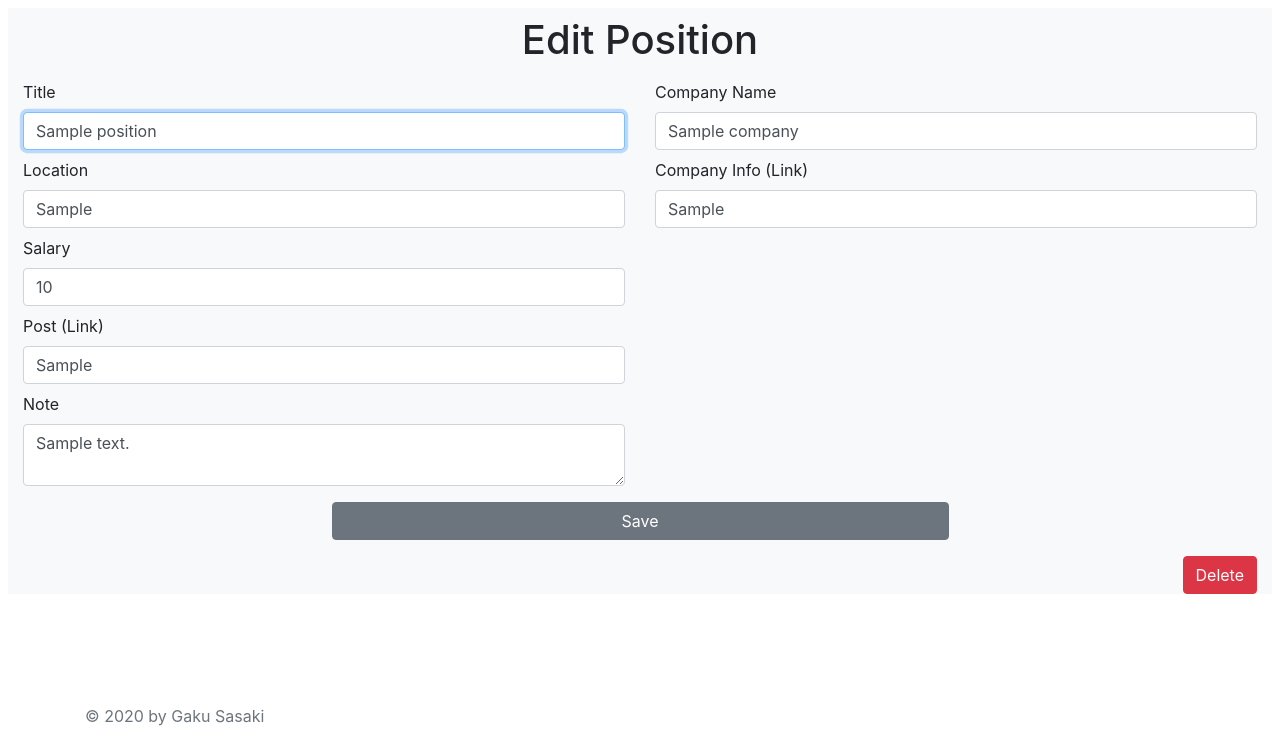
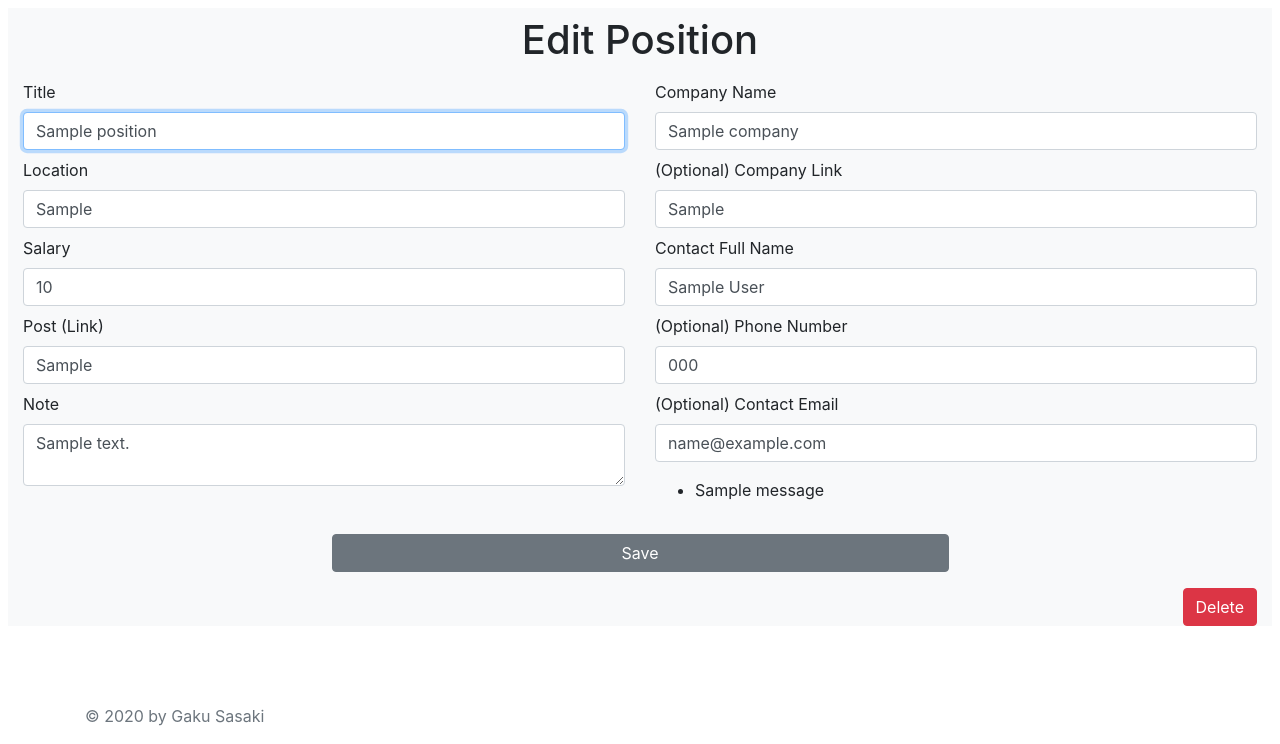
Before and after one commit to gsasaki23/reach_project, a Django app: template reach_app/templates/edit.html in a window 1280 px wide. Shown: the part 56-800 px from the top of the page. Run offline with Django 3.2, Linux system fonts and the light colour scheme; the template is opened without the code that fills it: values that come from a table or form of the project are taken from there, others are empty; tables that the repository leaves empty hold one stand-in row (values such as "Sample post"); one stand-in notice (Sample message) is shown; some libraries are stand-ins or nearby versions.

Commit message:
contact feature initial addition

```diff
--- a/reach_app/models.py
+++ b/reach_app/models.py
@@ -79,14 +79,36 @@ class Company(models.Model):
     updated_at = models.DateTimeField(auto_now=True)
     objects = CompanyManager()
 
+class ContactManager(models.Manager):
+    # Not validating for uniqueness because multiple users may have same contact with different phone/email.
+
+    def reg_validator(self, postData):
+        errors = {}
+
+        # If they marked as having a contact, but name is empty
+        if postData['contact_have'] == True and len(postData['contact_name']) == 0:
+                "Contact Name required if you have one"
+
+        # If name was entered, at least 2 chars long
+        if len(postData['contact_name']) > 0 and len(postData['contact_name']) < 2:
+            errors['company_contact_name'] = "Please enter an actual Contact Name"
+
+        # If email was entered, email valid
+        if len(postData['contact_email']) > 0:
+            EMAIL_REGEX = re.compile(r'^[a-zA-Z0-9.+_-]+@[a-zA-Z0-9._-]+\.[a-zA-Z]+$')
+            if not EMAIL_REGEX.match(postData['contact_email']):
+                errors['contact_email'] = "Invalid email address format"
+
+        return errors
+
 class Contact(models.Model):
-    first_name=models.CharField(max_length=255)
-    last_name=models.CharField(max_length=255)
-    phone=models.CharField(max_length=255)
-    email=models.CharField(max_length=255)
+    full_name=models.CharField(max_length=255)
+    phone=models.CharField(max_length=255, default="")
+    email=models.CharField(max_length=255, default="")
     # positions = list of associated positions
     created_at = models.DateTimeField(auto_now_add=True)
     updated_at = models.DateTimeField(auto_now=True)
+    objects = ContactManager()
 
 class PositionManager(models.Manager):
     def reg_validator(self, postData):
@@ -134,10 +156,9 @@ class Position(models.Model):
     assignment_done=models.BooleanField(default=False)
     ty_sent=models.BooleanField(default=False)
 
-    # TODO come back and change max value
     status_code=models.IntegerField(
         default=1,
-        validators=[MaxValueValidator(40), MinValueValidator(1)]
+        validators=[MaxValueValidator(35), MinValueValidator(1)]
     )
     created_at = models.DateTimeField(auto_now_add=True)
     updated_at = models.DateTimeField(auto_now=True)
--- a/reach_app/templates/edit.html
+++ b/reach_app/templates/edit.html
@@ -16,6 +16,13 @@
     <script src="https://stackpath.bootstrapcdn.com/bootstrap/4.4.1/js/bootstrap.min.js"
         integrity="sha384-wfSDF2E50Y2D1uUdj0O3uMBJnjuUD4Ih7YwaYd1iqfktj0Uod8GCExl3Og8ifwB6"
         crossorigin="anonymous"></script>
+
+    <style>
+        .d-b {
+            display: block;
+        }
+    </style>
+
 </head>
 
 <body>
@@ -69,9 +76,34 @@
                                 {% endfor %}
                             </datalist>
 
-                            <label for="company_info" class="mt-2">Company Info (Link)</label>
+                            <label for="company_info" class="mt-2">(Optional) Company Link</label>
                             <input type="text" class="form-control" name="company_info" value="{{position.company.info}}" >
 
+                            {% if position.contact == None %}
+                            <label for="contact_have" class="mt-5">Do you have a contact to add?</label>
+                            <select name="contact_have" class="d-b">
+                                <option value="false">No</option>
+                                <option value="true">Yes</option>
+                            </select>
+                            {% endif %}
+                            {% if position.contact != None %}
+                            <input type="hidden" name="contact_have" value="true">
+                            {% endif %}
+
+                            <label for="contact_name" class="mt-2 d-b">Contact Full Name</label>
+                            <input type="text" class="form-control" name="contact_name" value="{{position.contact.full_name}}" >
+                            <label for="contact_phone" class="mt-2 d-b">(Optional) Phone Number</label>
+                            <input type="text" class="form-control" name="contact_phone" value="{{position.contact.phone}}" >
+                            <label for="contact_email" class="mt-2 d-b">(Optional) Contact Email</label>
+                            <input type="text" class="form-control" name="contact_email" value="{{position.contact.email}}">
+
+                            {% if messages %}
+                            <ul class="messages mt-3">
+                                {% for message in messages %}
+                                <li {% if message.tags %} class="{{ message.tags }}" {% endif %}>{{ message }}</li>
+                                {% endfor %}
+                            </ul>
+                            {% endif %}
                         </div>
                     </div>
 
```
Also changed, not shown: reach_app/templates/dashboard.html (+29 -19 lines), reach_app/templates/new.html (+22 -1 lines), reach_app/views.py (+53 -1 lines), reach_app/migrations/0013_auto_20200226_1431.py (added).
